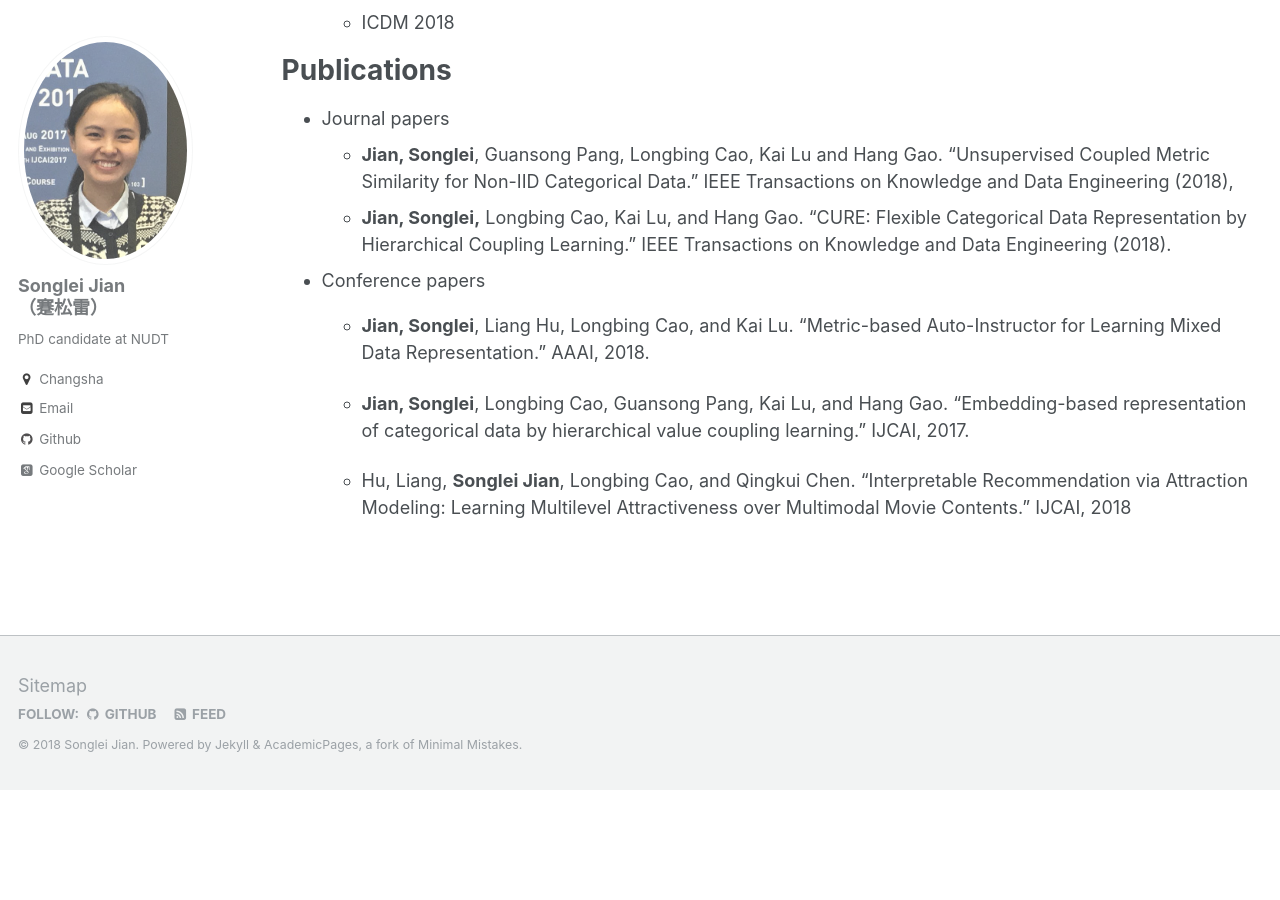
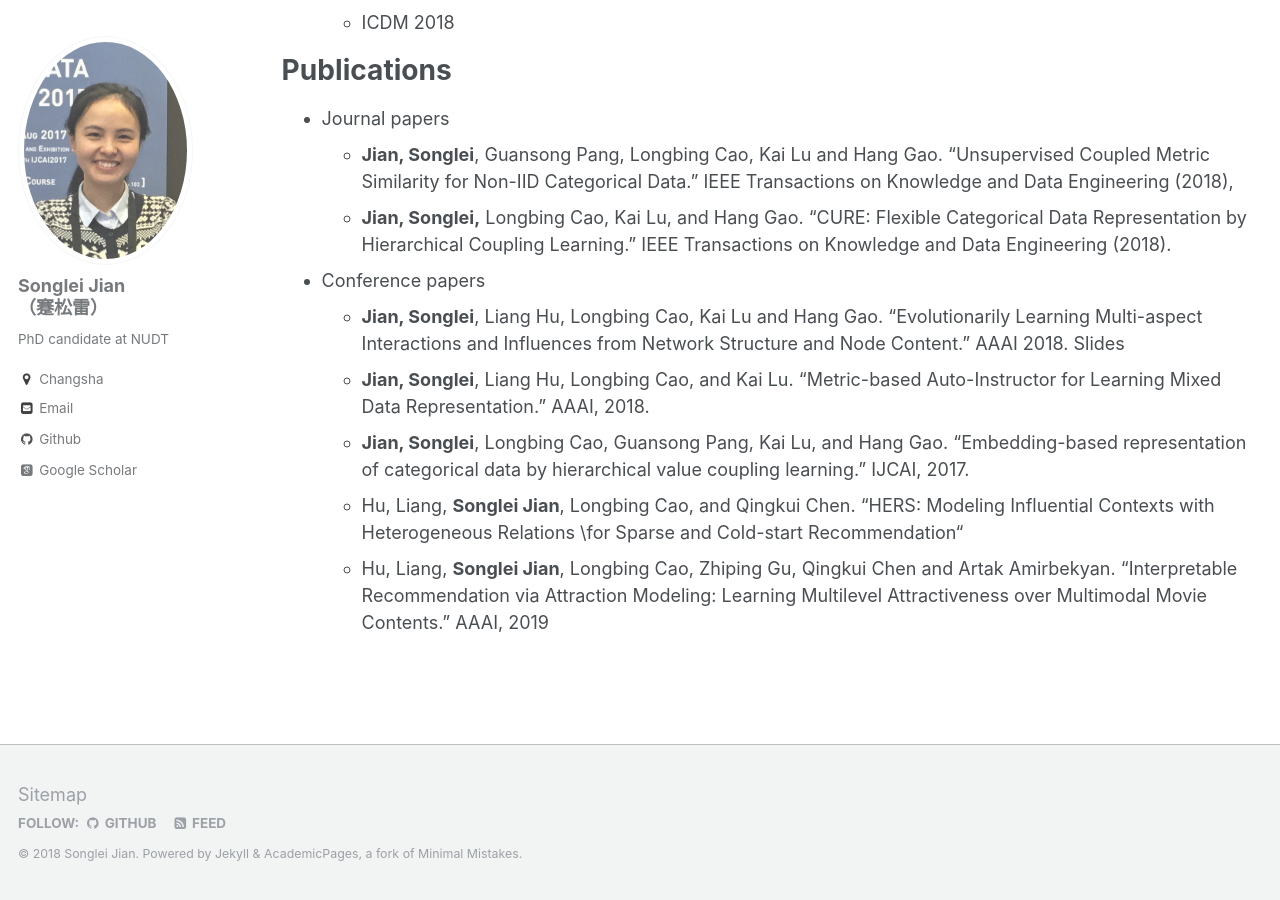
Before and after one commit to jiansonglei/jiansonglei.github.io, a Jekyll site: the page built from _pages/cv.md, in a window 1280 px wide and 900 px high, scrolled down 731 px. Built offline with Jekyll 4.4.1, drawn with Linux system fonts in a browser that asks for light colours; some web fonts are replaced; a script that is not in the unit is left out; before the commit the page ends 1521 px from its top, so only the background shows below that.

Commit message:
add aaai 2019

```diff
--- a/_pages/cv.md
+++ b/_pages/cv.md
@@ -34,8 +34,8 @@ Publications
   * **Jian, Songlei**, Guansong Pang, Longbing Cao, Kai Lu and Hang Gao. "Unsupervised Coupled Metric Similarity for Non-IID Categorical Data." IEEE Transactions on Knowledge and Data Engineering (2018),
   * **Jian, Songlei,** Longbing Cao, Kai Lu, and Hang Gao. "CURE: Flexible Categorical Data Representation by Hierarchical Coupling Learning." IEEE Transactions on Knowledge and Data Engineering (2018).
 * Conference papers
+  * **Jian, Songlei**, Liang Hu, Longbing Cao, Kai Lu and Hang Gao. "Evolutionarily Learning Multi-aspect Interactions and Influences from Network Structure and Node Content." AAAI 2018. [Slides](http://jiansonglei.github.io/files/AAAI19slides.pptx)
   * **Jian, Songlei**, Liang Hu, Longbing Cao, and Kai Lu. "Metric-based Auto-Instructor for Learning Mixed Data Representation." AAAI, 2018.
-
   * **Jian, Songlei**, Longbing Cao, Guansong Pang, Kai Lu, and Hang Gao. "Embedding-based representation of categorical data by hierarchical value coupling learning." IJCAI, 2017.
-
-  * Hu, Liang, **Songlei Jian**, Longbing Cao, and Qingkui Chen. "Interpretable Recommendation via Attraction Modeling: Learning Multilevel Attractiveness over Multimodal Movie Contents." IJCAI, 2018
+  * Hu, Liang, **Songlei Jian**, Longbing Cao, and Qingkui Chen. “HERS: Modeling Influential Contexts with Heterogeneous Relations \\for Sparse and Cold-start Recommendation“
+  * Hu, Liang, **Songlei Jian**, Longbing Cao,  Zhiping Gu, Qingkui Chen and Artak Amirbekyan. "Interpretable Recommendation via Attraction Modeling: Learning Multilevel Attractiveness over Multimodal Movie Contents." AAAI, 2019
```
Also changed, not shown: 2 other files.
